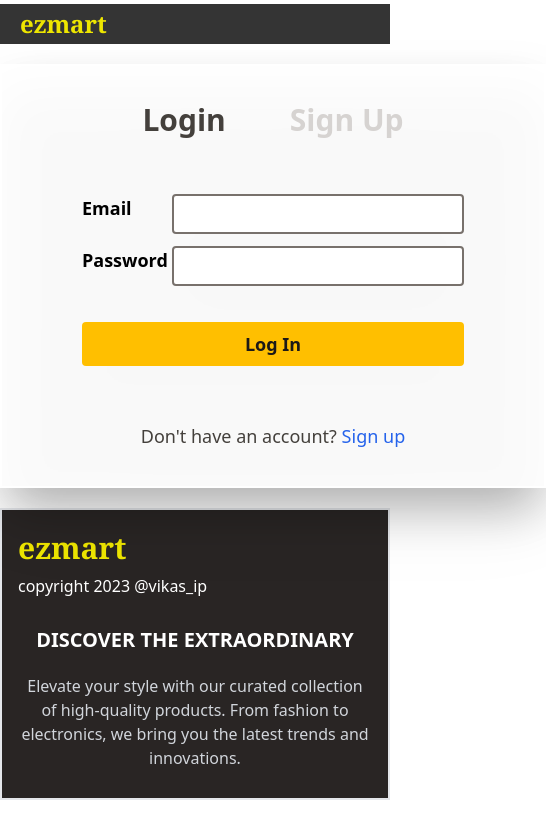
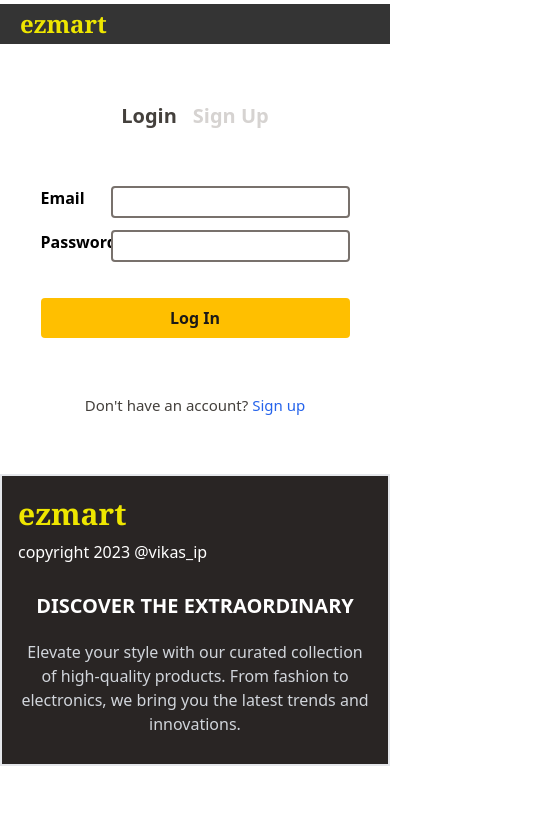
Before and after one commit to vikasipar/ecommerce-app, a React (Vite) app: page /auth in a window 390 px wide. Shown: the top 838 px of the page, 546 px wide, since content can reach past the window. Built offline with nearby package versions, Linux system fonts and the light colour scheme; no server answers.

Commit message:
Update user authentication page layout to adapt to different screen widths

```diff
--- a/src/components/Login.jsx
+++ b/src/components/Login.jsx
@@ -34,16 +34,16 @@ function Login() {
         <form onSubmit={handleLogin} className='space-y-9 text-left'>
           <div className='space-y-3'>
               <div className='flex justify-between'>
-                  <label htmlFor="email" className='w-[90px]'>Email </label>
-                  <input type="email" id='email' className='px-2 py-1 text-lg border-2 border-stone-500 rounded' onChange={(e) => setEmail(e.target.value)} />
+                  <label htmlFor="email" className='w-[70px] sm:w-[90px]'>Email </label>
+                  <input type="email" id='email' className='px-2 py-1 text-sm sm:text-base md:text-lg border-2 border-stone-500 rounded' onChange={(e) => setEmail(e.target.value)} required />
               </div>
               <div className='flex justify-between'>
-                  <label htmlFor="password" className='w-[90px]'>Password </label>
-                  <input type="password" id='password' className='px-2 py-1 text-lg border-2 border-stone-500 rounded' onChange={(e) => setPassword(e.target.value)} />
+                  <label htmlFor="password" className='w-[70px] sm:w-[90px]'>Password </label>
+                  <input type="password" id='password' className='px-2 py-1 text-sm sm:text-base md:text-lg border-2 border-stone-500 rounded' onChange={(e) => setPassword(e.target.value)} required />
               </div>
             </div>
             <div>
-              <button type='button' onClick={handleLogin} className='w-full bg-[#ffbf00] hover:bg-[#ffa500] text-stone-900 font-semibold text-lg py-2 px-5 rounded'>Log In</button>
+              <button type='button' onClick={handleLogin} className='w-full bg-[#ffbf00] hover:bg-[#ffa500] text-stone-900 font-semibold md:text-lg py-2 px-5 rounded'>Log In</button>
             </div>
         </form>
     </div>
--- a/src/components/Signup.jsx
+++ b/src/components/Signup.jsx
@@ -41,19 +41,19 @@ function Signup() {
             <div className='space-y-3'>
                 <div className='flex justify-between'>
                     <label htmlFor="email">Email </label>
-                    <input type="email" id='email' className='px-2 py-1 text-lg border-2 border-stone-500 rounded' onChange={(e) => setEmail(e.target.value)} required />
+                    <input type="email" id='email' className='px-2 py-1 text-sm sm:text-base md:text-lg border-2 border-stone-500 rounded' onChange={(e) => setEmail(e.target.value)} required />
                 </div>
                 <div className='flex justify-between'>
                     <label htmlFor="password">Password </label>
-                    <input type="password" id='password' className='px-2 py-1 text-lg border-2 border-stone-500 rounded' onChange={(e) => setPassword(e.target.value)} required />
+                    <input type="password" id='password' className='px-2 py-1 text-sm sm:text-base md:text-lg border-2 border-stone-500 rounded' onChange={(e) => setPassword(e.target.value)} required />
                 </div>
                 <div className='flex justify-between'>
-                    <label htmlFor="cpassword">Confirm Password &nbsp;</label>
-                    <input type="password" id='cpassword' className='px-2 py-1 text-lg border-2 border-stone-500 rounded' onChange={(e) => setCpassword(e.target.value)} required />
+                    <label htmlFor="cpassword" className='text-left'>Confirm Password &nbsp;</label>
+                    <input type="password" id='cpassword' className='px-2 py-1 text-sm sm:text-base h-min md:text-lg border-2 border-stone-500 rounded' onChange={(e) => setCpassword(e.target.value)} required />
                 </div>
             </div>
             <div>
-                <button type='submit' className='bg-[#ffbf00] hover:bg-[#ffa500] text-stone-900 font-semibold text-lg w-full py-2 px-5 rounded'>Sign up</button>
+                <button type='submit' className='bg-[#ffbf00] hover:bg-[#ffa500] text-stone-900 font-semibold text-base md:text-lg w-full py-2 px-5 rounded'>Sign up</button>
             </div>
         </form>
     </div>
--- a/src/pages/UserAuth.jsx
+++ b/src/pages/UserAuth.jsx
@@ -6,8 +6,8 @@ function UserAuth() {
     const [isUser, setIsUser] = useState(true);
   return (
     <div className='text-center my-[5%] w-screen'>
-        <div className='w-max mx-auto px-20 py-9 space-y-14 shadow-2xl bg-white/80 border-2 text-lg font-semibold border-white drop-shadow-2xl'>
-            <h1 className='text-3xl font-bold space-x-16 cursor-pointer'>
+        <div className='md:w-max mx-auto px-8 md:px-20 py-9 space-y-14 sm:shadow-2xl bg-white/80 border-2 md:text-lg font-semibold border-white sm:drop-shadow-2xl'>
+            <h1 className='text-xl md:text-3xl font-bold space-x-4 sm:space-x-16 cursor-pointer'>
                 <span onClick={() => setIsUser(true)} className={isUser ? 'text-stone-700' : 'text-stone-300'}>Login</span>
                 <span onClick={() => setIsUser(false)} className={isUser ? 'text-stone-300' : 'text-stone-700'}>Sign Up</span>
             </h1>
@@ -16,12 +16,12 @@ function UserAuth() {
             </div>
                 {
                 isUser ?
-                    <div className='text-stone-700 font-normal'>Don't have an account?<span onClick={()=>setIsUser(false)} className='cursor-pointer text-blue-600'> Sign up</span></div>
+                    <div className='text-stone-700 font-normal text-[15px]'>Don't have an account?<span onClick={()=>setIsUser(false)} className='cursor-pointer text-blue-600'> Sign up</span></div>
                     :
-                    <div className='text-stone-700 font-normal'>Already have an account?<span onClick={()=>setIsUser(true)} className='cursor-pointer text-blue-600'> Login</span></div>
+                    <div className='text-stone-700 font-normal text-[15px]'>Already have an account?<span onClick={()=>setIsUser(true)} className='cursor-pointer text-blue-600'> Login</span></div>
                 }
-            </div>
         </div>
+    </div>
     )
 }
 
```
